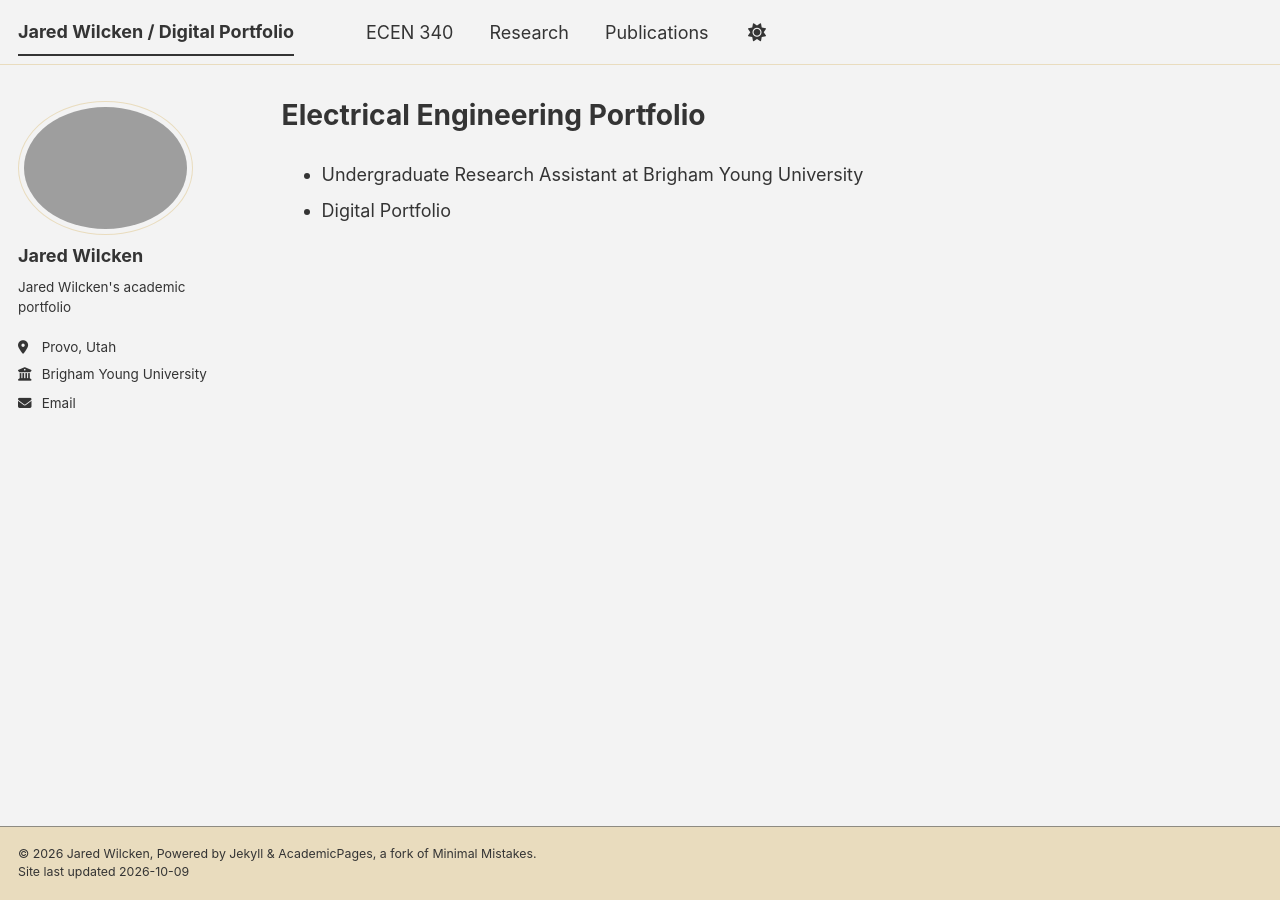
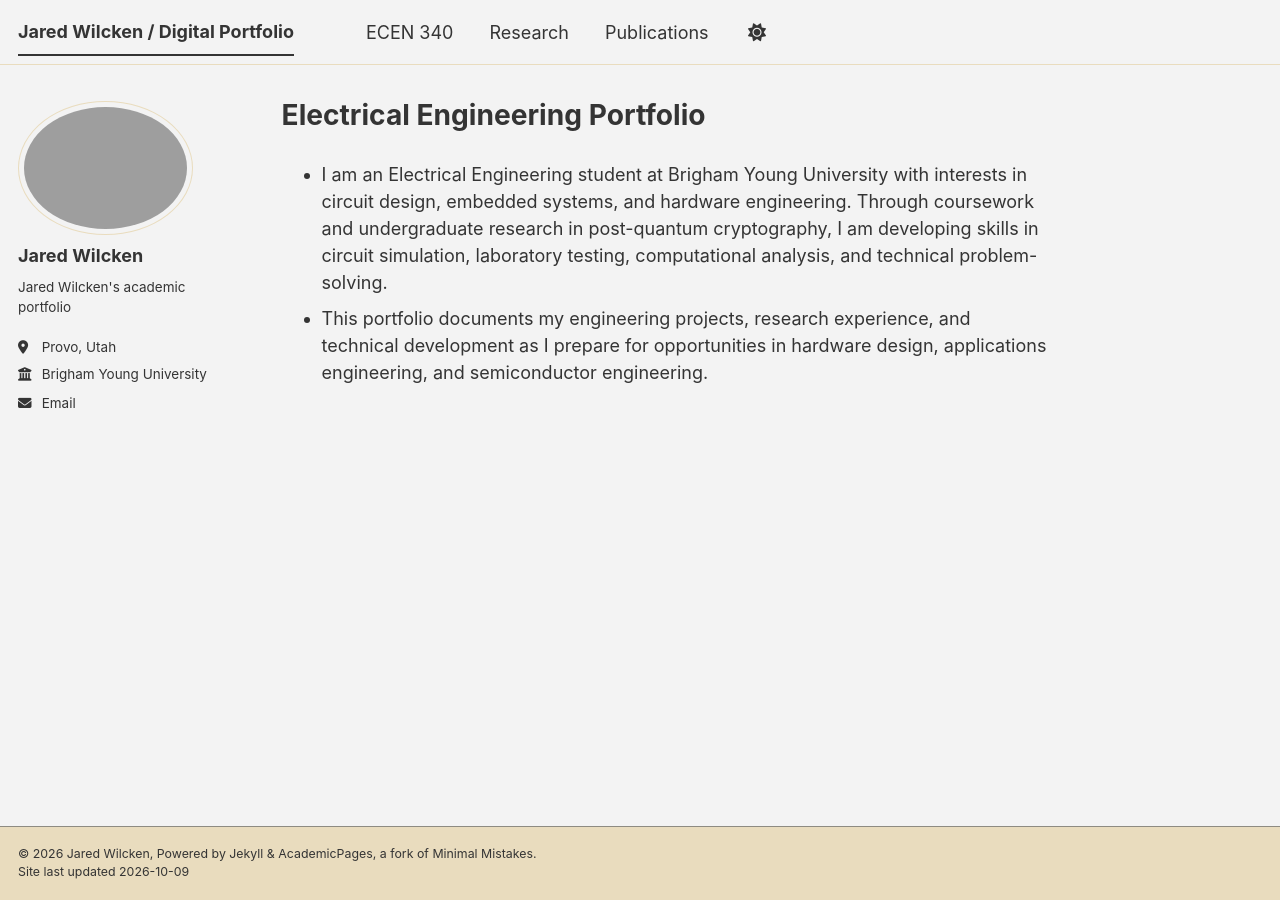
Before and after one commit to jaredwilcken2989/jaredwilcken2989.github.io, a Jekyll site: the page built from _pages/about.md, in a window 1280 px wide. Built offline with Jekyll 4.4.1, drawn with Linux system fonts in a browser that asks for light colours; a style sheet for code colours, icons or effects is not loaded.

Commit message:
Update about.md

```diff
--- a/_pages/about.md
+++ b/_pages/about.md
@@ -7,8 +7,8 @@ redirect_from:
   - /about.html
 ---
 
-* Undergraduate Research Assistant at Brigham Young University
-* Digital Portfolio
+* I am an Electrical Engineering student at Brigham Young University with interests in circuit design, embedded systems, and hardware engineering. Through coursework and undergraduate research in post-quantum cryptography, I am developing skills in circuit simulation, laboratory testing, computational analysis, and technical problem-solving.
+* This portfolio documents my engineering projects, research experience, and technical development as I prepare for opportunities in hardware design, applications engineering, and semiconductor engineering.
 
 <!--
 This is the front page of a website that is powered by the [Academic Pages template](https://github.com/academicpages/academicpages.github.io) and hosted on GitHub pages. [GitHub pages](https://pages.github.com) is a free service in which websites are built and hosted from code and data stored in a GitHub repository, automatically updating when a new commit is made to the repository. This template was forked from the [Minimal Mistakes Jekyll Theme](https://mmistakes.github.io/minimal-mistakes/) created by Michael Rose, and then extended to support the kinds of content that academics have: publications, talks, teaching, a portfolio, blog posts, and a dynamically-generated CV. Incidentally, these same features make it a great template for anyone that needs to show off a professional template!
```
